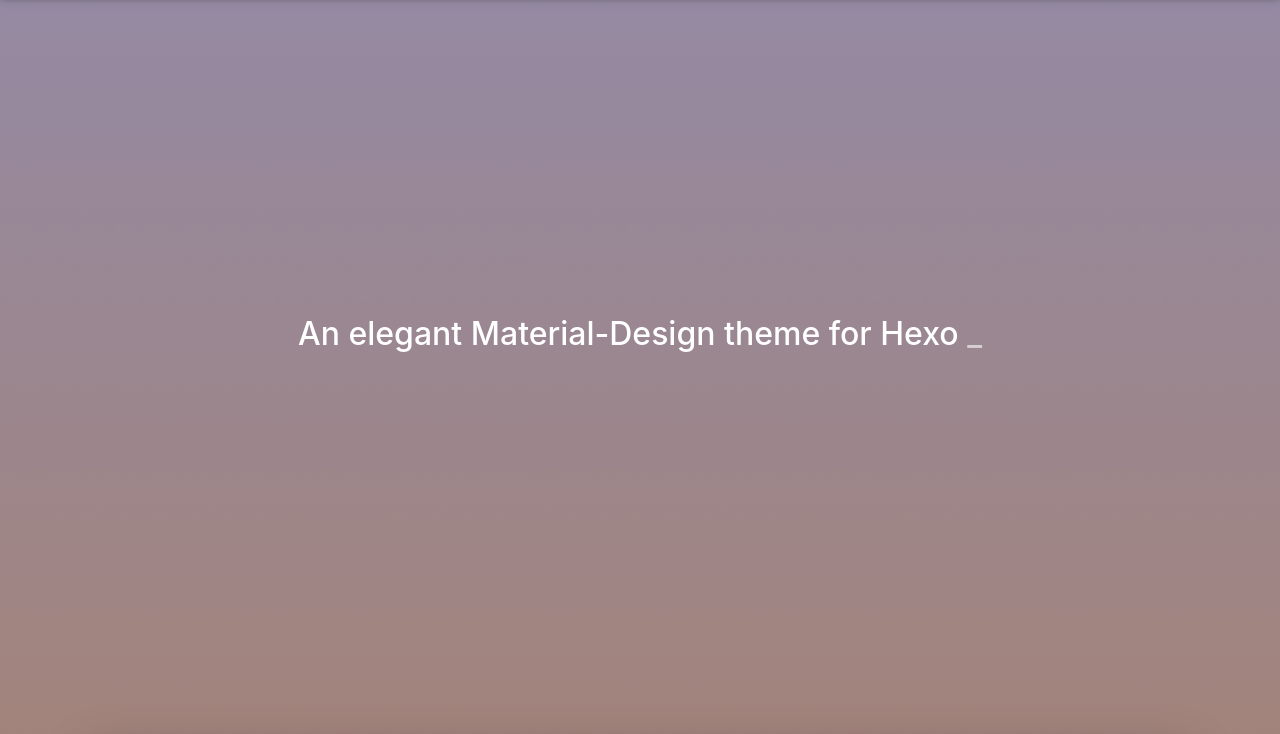
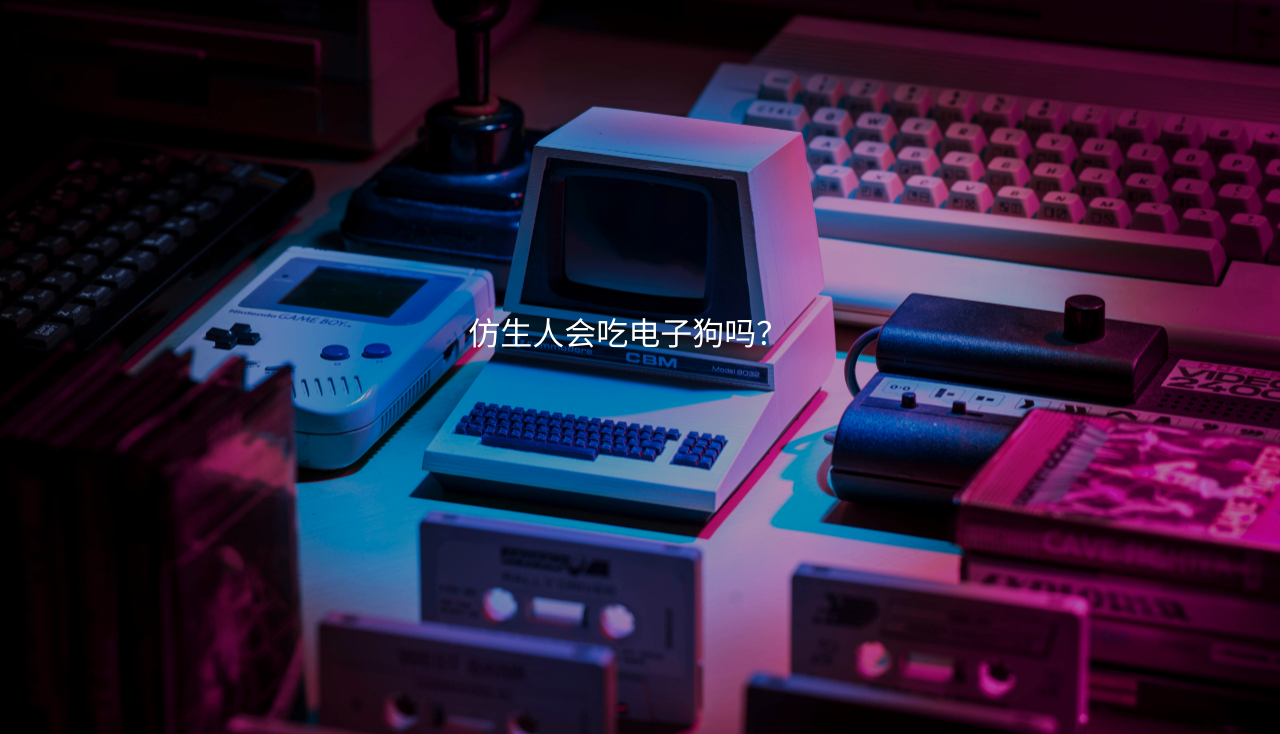
Before and after one commit to toa-heavyindustries/toa-heavyindustries.github.io, a plain HTML site: page index.html in a window 1280 px wide. Shown: the part 66-800 px from the top of the page. Drawn offline with nearby package versions, Linux system fonts and the light colour scheme; some icons are missing; a small style sheet from the web is missing.

Commit message:
Site updated: 2021-01-29 10:25:03

```diff
--- a/index.html
+++ b/index.html
@@ -141,12 +141,12 @@
 </nav>
 
     <div class="banner" id="banner" parallax=true
-         style="background: url('/img/default.png') no-repeat center center;
+         style="background: url('/img/bg/%E5%8F%A4%E8%91%A3%E7%94%B5%E8%84%91.jpg') no-repeat center center;
            background-size: cover;">
       <div class="full-bg-img">
         <div class="mask flex-center" style="background-color: rgba(0, 0, 0, 0.3)">
           <div class="page-header text-center fade-in-up">
-            <span class="h2" id="subtitle" title="An elegant Material-Design theme for Hexo">
+            <span class="h2" id="subtitle" title="仿生人会吃电子狗吗？">
 
             </span>
 
```
Also changed, not shown: 2021/01/29/hello-world/index.html (+1 -1 lines).
